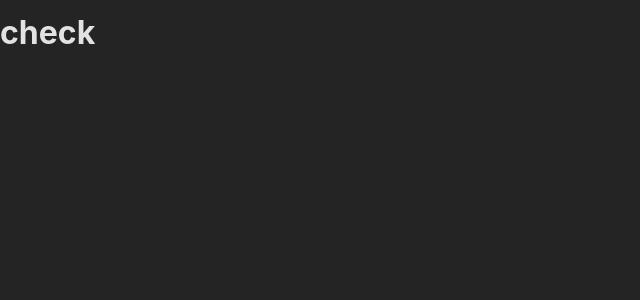
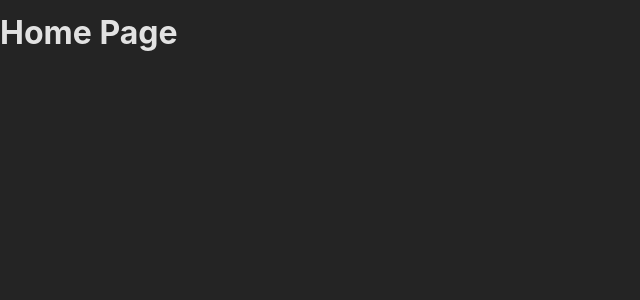
Before and after one commit to Shivam24S/React-Router-Dom, a React (Vite) app: page / in a window 1280 px wide. Shown: the top 300 px of the page, without its empty margins (0-640 px from the left). Built offline with nearby package versions, Linux system fonts and the light colour scheme.

Commit message:
defining Route

```diff
--- a/src/App.jsx
+++ b/src/App.jsx
@@ -1,7 +1,12 @@
+import { createBrowserRouter, RouterProvider } from "react-router-dom";
+import HomePage from "./component/HomePage";
+
+const router = createBrowserRouter([{ path: "/", element: <HomePage /> }]);
+
 const App = () => {
   return (
     <>
-      <h1>check</h1>
+      <RouterProvider router={router}></RouterProvider>
     </>
   );
 };
--- /dev/null
+++ b/src/component/HomePage.jsx
@@ -0,0 +1,8 @@
+const HomePage = () => {
+  return (
+    <>
+      <h1>Home Page</h1>
+    </>
+  );
+};
+export default HomePage;
```
